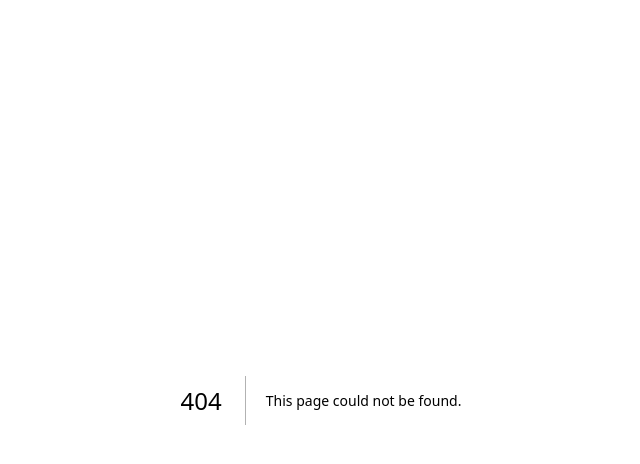
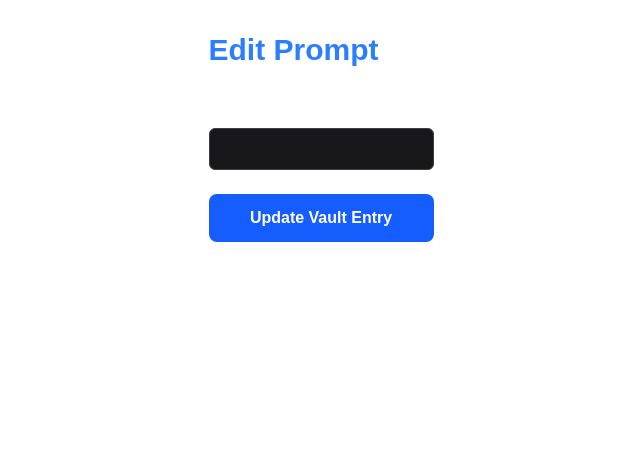
Before and after one commit to selooe/prompt-vault, a Next.js app: page /edit/1 in a window 1280 px wide. Before the commit this address had no page. Shown: the top 464 px of the page, without its empty margins (319-959 px from the left). Built offline with nearby package versions, Linux system fonts and the light colour scheme; no server answers; the database is empty.

Commit message:
Adding Feature: Edit Mode

```diff
--- /dev/null
+++ b/src/app/edit/[id]/page.tsx
@@ -0,0 +1,90 @@
+'use client';
+import { useState, useEffect } from 'react';
+import { useRouter, useParams } from 'next/navigation';
+import { createBrowserClient } from '@supabase/ssr';
+
+export default function EditPrompt() {
+  const { id } = useParams(); // Grabs the ID from the URL
+  const router = useRouter();
+  const [loading, setLoading] = useState(true);
+
+  // Form States (matching your Add page)
+  const [title, setTitle] = useState('');
+  const [fullPrompt, setFullPrompt] = useState('');
+  const [subject, setSubject] = useState('');
+  const [style, setStyle] = useState('');
+  const [videoUrl, setVideoUrl] = useState('');
+  const [usageInstructions, setUsageInstructions] = useState('');
+
+  const supabase = createBrowserClient(
+    process.env.NEXT_PUBLIC_SUPABASE_URL!,
+    process.env.NEXT_PUBLIC_SUPABASE_ANON_KEY!
+  );
+
+  // 1. FETCH THE EXISTING DATA
+  useEffect(() => {
+    const fetchPrompt = async () => {
+      const { data, error } = await supabase
+        .from('prompts')
+        .select('*')
+        .eq('id', id)
+        .single();
+
+      if (data && !error) {
+        setTitle(data.title);
+        setFullPrompt(data.full_prompt);
+        setSubject(data.subject);
+        setStyle(data.style);
+        setVideoUrl(data.video_url || '');
+        setUsageInstructions(data.usage_instructions || '');
+      }
+      setLoading(false);
+    };
+    fetchPrompt();
+  }, [id, supabase]);
+
+  const handleUpdate = async (e: React.FormEvent) => {
+    e.preventDefault();
+    setLoading(true);
+
+    const { error } = await supabase
+      .from('prompts')
+      .update({
+        title,
+        full_prompt: fullPrompt,
+        subject,
+        style,
+        video_url: videoUrl,
+        usage_instructions: usageInstructions,
+      })
+      .eq('id', id); // Ensures we only update THIS specific prompt
+
+    if (error) {
+      alert('Error updating: ' + error.message);
+    } else {
+      router.push('/'); // Bounce back to gallery on success
+    }
+    setLoading(false);
+  };
+
+  if (loading) return <div className="p-8 text-white">Loading Prompt Data...</div>;
+
+  return (
+    <main className="max-w-2xl mx-auto p-8 text-white">
+      <h1 className="text-3xl font-bold mb-8 text-blue-500">Edit Prompt</h1>
+      <form onSubmit={handleUpdate} className="space-y-6">
+        {/* REUSE YOUR FORM FIELDS FROM ADD/PAGE.TSX HERE */}
+        <div>
+          <label className="block text-sm font-medium mb-2">Title</label>
+          <input type="text" className="w-full p-2 bg-zinc-900 border border-zinc-700 rounded-md" value={title} onChange={(e) => setTitle(e.target.value)} required />
+        </div>
+
+        {/* ... (Include other fields: Subject, Style, Prompt, etc.) ... */}
+
+        <button type="submit" className="w-full bg-blue-600 py-3 rounded-lg font-bold">
+          {loading ? 'Saving Changes...' : 'Update Vault Entry'}
+        </button>
+      </form>
+    </main>
+  );
+}
```
